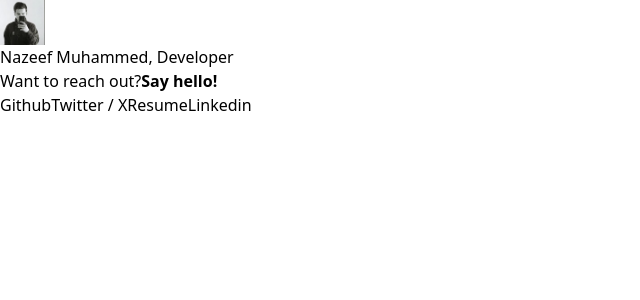
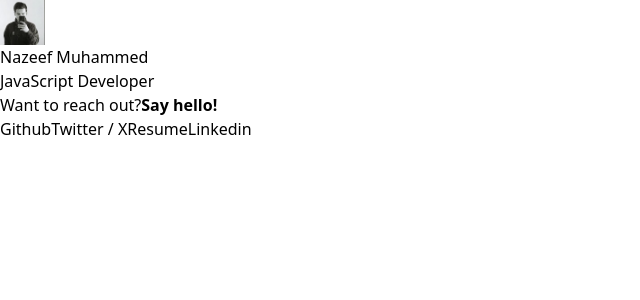
Before and after one commit to iamnazeef/Portfolio, a React (Vite) app: page / in a window 1280 px wide. Shown: the top 300 px of the page, without its empty margins (0-640 px from the left). Built offline with nearby package versions, Linux system fonts and the light colour scheme; what @material-tailwind/react would draw is missing.

Commit message:
add title

```diff
--- a/src/pages/Home.tsx
+++ b/src/pages/Home.tsx
@@ -6,7 +6,11 @@ const Home: React.FC = () => {
       <header className="flex items-center gap-2 tracking-wide">
         <img src={Picture} width={45} height={45} loading="lazy" alt="A mirror selfie of mine" />
         <div className="font-bold text-gray-300 mr-1">
-          Nazeef Muhammed, Developer
+          Nazeef Muhammed
+          <br />
+          <span className="italic font-[400] font-inter text-lg text-standardGray">
+            JavaScript Developer
+          </span>
         </div>
       </header>
       <section className="mt-8 mb-8">
@@ -20,7 +24,7 @@ const Home: React.FC = () => {
           </a>
         </div>
       </section>
-      <footer className="flex flex-col items-start gap-2 tablet:absolute tablet:bottom-12">
+      <footer className="flex flex-col items-start gap-2 absolute bottom-12">
         <a
           href="https://github.com/iamnazeef"
           className="text-blue-800 hover:underline"
```
